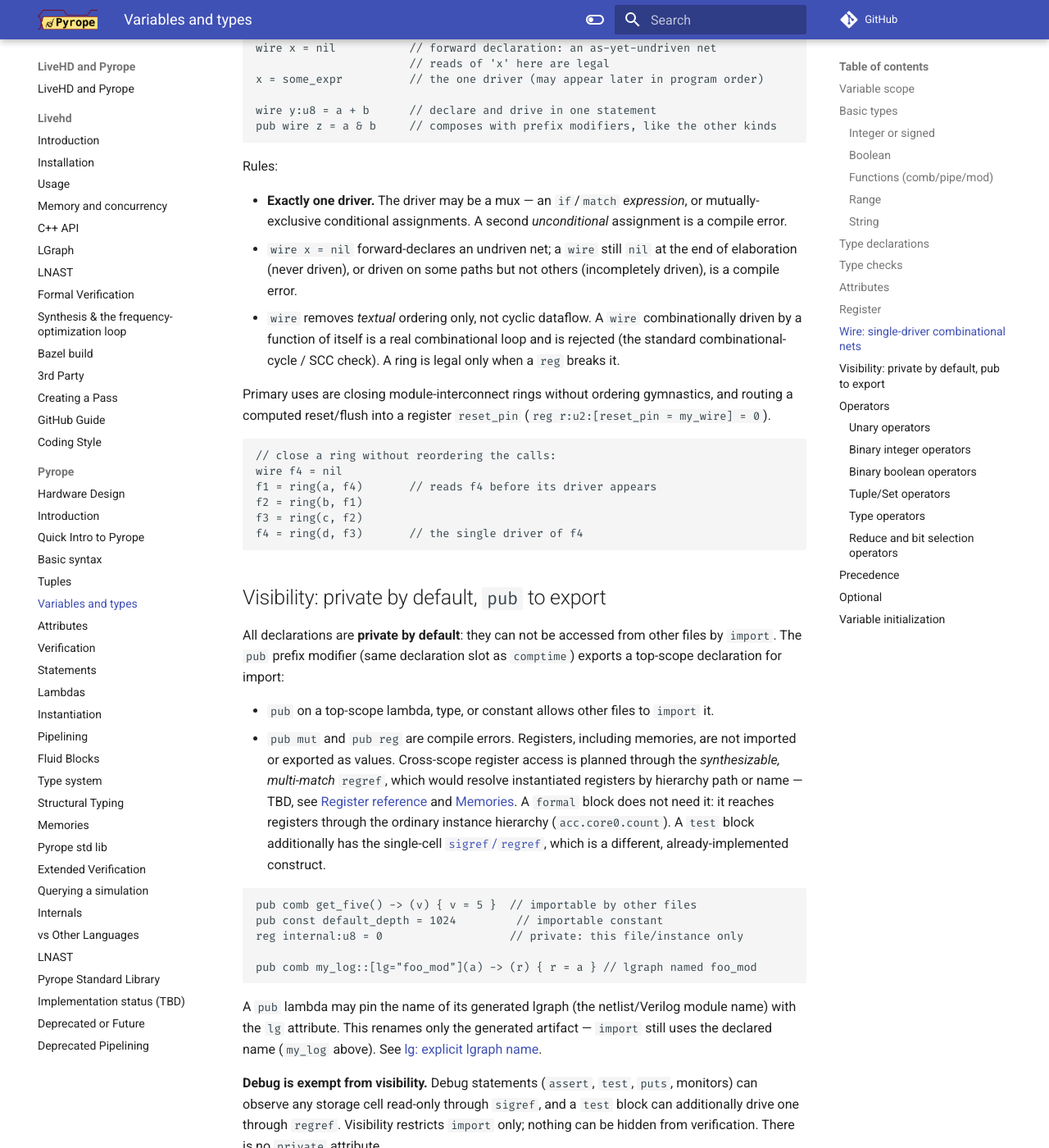
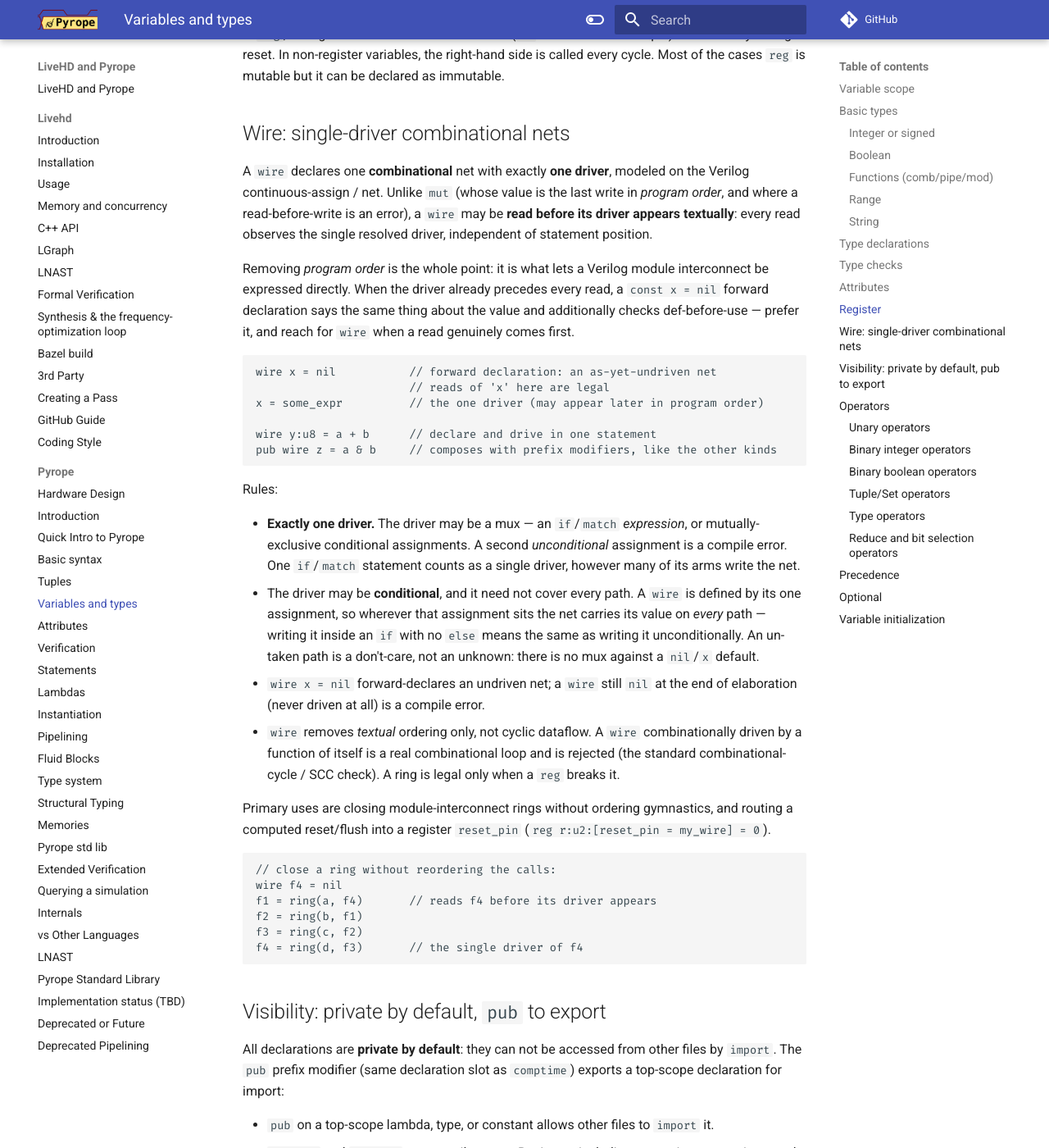
Before and after one commit to masc-ucsc/docs, an MkDocs documentation site: the page built from docs/pyrope/04-variables.md, in a window 1280 px wide and 1400 px high, scrolled down 9234 px. Shown: the whole window at 82% size. Built offline with MkDocs 1.6.1 and Material for MkDocs 9.7.7, drawn with Linux system fonts in a browser that asks for light colours; comment, search, counter and statistics services are not loaded; some of the changed text lies outside the part shown.

Commit message:
update short for 0sb? meaning

````diff
--- a/docs/pyrope/04-variables.md
+++ b/docs/pyrope/04-variables.md
@@ -18,6 +18,22 @@
 the variable intentionally has no meaningful value yet; reading `nil` is invalid
 until the variable is assigned a real value. The bare `_` default value syntax
 has been removed.
+
+`const x [:type] = nil` is therefore a **forward declaration**: the variable has
+no value yet, and its one later assignment binds it. A `const` is bound exactly
+once, so that assignment defines the variable on *every* control path — writing
+it inside an `if` with no `else` means the same as writing it unconditionally
+(the same rule [`wire`](#wire-single-driver-combinational-nets) follows; an
+un-taken path is a don't-care, not an unknown). A second assignment is a rebind
+error, and — unlike a `wire` — the bind must precede every read.
+
+```pyrope
+const w:u8 = nil       // forward declaration: no value yet
+if c {
+  w = a + 1            // the ONE bind; `w` is `a + 1` whether or not `c` holds
+}
+o = w                  // read AFTER the bind
+```
 
 
 Every declaration starts with one of seven **kind keywords**:
@@ -496,6 +512,12 @@
 a `wire` may be **read before its driver appears textually**: every read
 observes the single resolved driver, independent of statement position.
 
+Removing *program order* is the whole point: it is what lets a Verilog module
+interconnect be expressed directly. When the driver already precedes every read,
+a `const x = nil` forward declaration says the same thing about the value and
+additionally checks def-before-use — prefer it, and reach for `wire` when a read
+genuinely comes first.
+
 ```pyrope
 wire x = nil           // forward declaration: an as-yet-undriven net
                        // reads of 'x' here are legal
@@ -509,10 +531,15 @@
 
 * **Exactly one driver.** The driver may be a mux — an `if`/`match`
   *expression*, or mutually-exclusive conditional assignments. A second
-  *unconditional* assignment is a compile error.
+  *unconditional* assignment is a compile error. One `if`/`match` statement
+  counts as a single driver, however many of its arms write the net.
+* The driver may be **conditional**, and it need not cover every path. A
+  `wire` is defined by its one assignment, so wherever that assignment sits
+  the net carries its value on *every* path — writing it inside an `if` with
+  no `else` means the same as writing it unconditionally. An un-taken path is
+  a don't-care, not an unknown: there is no mux against a `nil`/`x` default.
 * `wire x = nil` forward-declares an undriven net; a `wire` still `nil` at the
-  end of elaboration (never driven), or driven on some paths but not others
-  (incompletely driven), is a compile error.
+  end of elaboration (never driven at all) is a compile error.
 * `wire` removes *textual* ordering only, not cyclic dataflow. A `wire`
   combinationally driven by a function of itself is a real combinational loop
   and is rejected (the standard combinational-cycle / SCC check). A ring is
````
Also changed, not shown: docs/livehd/02-usage.md (+11 -1 lines), docs/pyrope/08-memories.md (+20 -9 lines).
